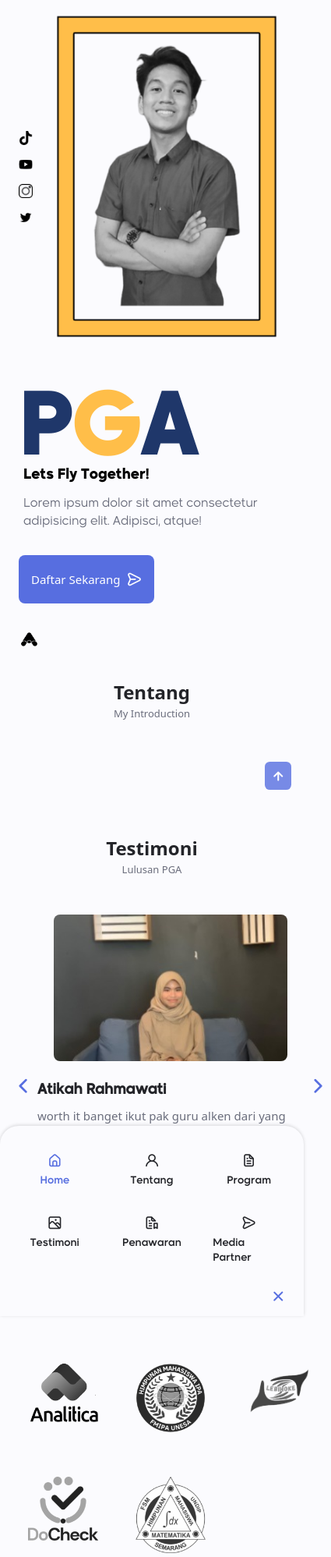
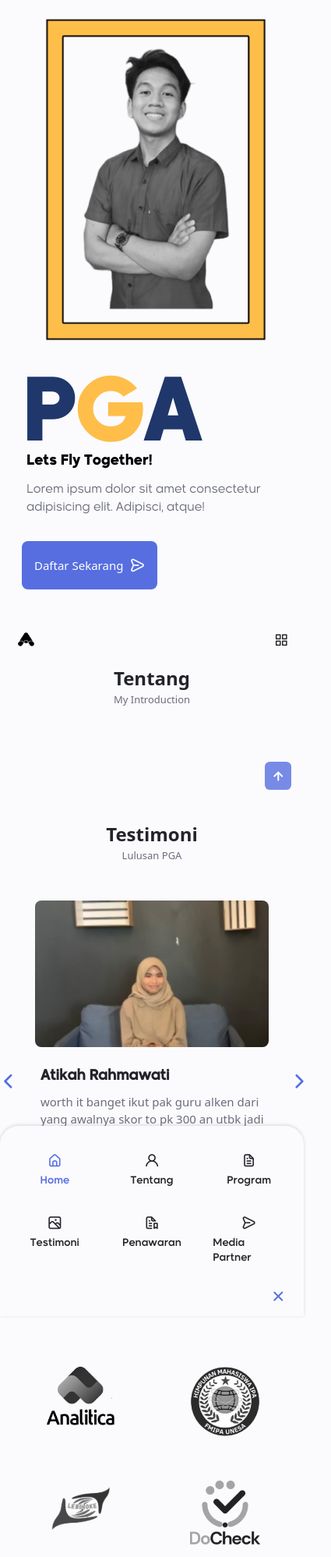
Before and after one commit to PGA-4-0/SYNES-NEW, a website: page index.html in a window 390 px wide. Shown: the top 1997 px of the page at 78% size, 425 px wide, since content can reach past the window. Drawn offline with nearby package versions, Linux system fonts and the light colour scheme.

Commit message:
fix responsive

```diff
--- a/assets/css/style.css
+++ b/assets/css/style.css
@@ -87,7 +87,7 @@ body.dark-theme {
 
 /*========== Button Dark/Light ==========*/
 .nav_btns {
-    display: flex;
+    /* display: flex; */
     align-items: center;
 }
 
@@ -161,7 +161,7 @@ img {
 /*==================== LAYOUT ====================*/
 .container {
     max-width: 768px;
-    margin-left: var(--mb-1-5);
+    /* margin-left: var(--mb-1-5); */
     margin-right: var(--mb-1-5);
 }
 
@@ -286,18 +286,9 @@ img {
 }
 
 .home_social {
-    display: grid;
+    /* display: grid; */
     grid-template-columns: max-content;
     row-gap: 1rem;
-}
-
-.home_social-icon {
-    font-size: 1.25rem;
-    color: var(--first-color);
-}
-
-.home_social-icon:hover {
-    color: var(--first-color-alt);
 }
 
 .home_blob {
@@ -648,7 +639,7 @@ img {
 }
 
 .swiper-button-prev {
-    left: -.5rem;
+    left: -0.2rem;
 }
 
 .swiper-button-next {
@@ -931,7 +922,7 @@ img {
 
 /*==================== MEDIA QUERIES ====================*/
 /* For small devices */
-@media screen and (max-width: 350px) {
+/* @media screen and (max-width: 350px) {
     .container {
         margin-right: var(--mb-1);
         margin-left: var(--mb-1);
@@ -970,7 +961,7 @@ img {
     .home_blob {
         width: 280px;
     }
-}
+} */
 
 /* For medium devices */
 @media screen and (min-width: 568px) {
--- a/index.html
+++ b/index.html
@@ -20,7 +20,11 @@
     <!-- (HEADER) -->
     <header class="header" id="header">
         <nav class="nav container">
-            <a href="#" class="nav_logo"><img src="./assets/icons/main-logo.png" alt="main-logo" width="27px"></a>
+            <a href="#" class="nav_logo pl-5 md:pl-0"><img src="./assets/icons/main-logo.png" alt="main-logo"
+                    width="27px"></a>
+            <div class="nav_toogle pr-5" id="nav-toggle">
+                <i class="uil uil-apps"></i>
+            </div>
             <div class="nav_menu" id="nav-menu">
                 <ul class="nav_list grid font-madamed">
                     <li class="nav_item">
@@ -66,7 +70,7 @@
         <section class="home section" id="home">
             <div class="home_container container grid">
                 <div class="home_content grid">
-                    <div class="home_social xs-max:mt-20">
+                    <div class="hidden home_social md:grid">
                         <a href="https://www.tiktok.com/@pakgurualken?_t=8a9Ey9ymqKv&_r=1" target="_blank"
                             class="home_social-icon">
                             <img src="./assets/icons/tik-tok.png" alt="tiktok" width="18px">
@@ -84,12 +88,15 @@
                             <img src="./assets/icons/tw.png" alt="twitter" width="18px">
                         </a>
                     </div>
-                    <div class="home-img xs-max:absolute top-0 ml-10 sm:pl-11">
+                    <div class="absolute home-img left-[50px] mb-96 md:hidden">
+                        <img class="home_blob-img" src="./assets/img/Alken.png" alt="main-img">
+                    </div>
+                    <div class="hidden home-img md:block md:ml-10">
                         <img class="home_blob-img" src="./assets/img/Alken.png" alt="main-img">
                     </div>
 
-                    <div class="home_data xs-max:mt-36">
-                        <h1 class="home_title xs-max:h-[140px] sm:h-[145px]"> <span class="font-madabold"
+                    <div class="home_data mt-[350px] pl-7 md:mt-0 md:pl-0">
+                        <h1 class="home_title h-[140px] md:h-[145px]"> <span class="font-madabold"
                                 style="color:#1F376A ;">P</span><span class="font-madabold"
                                 style="color: #FFBE49;">G</span><span class="font-madabold"
                                 style="color: #1F376A;">A</span></h1>
@@ -118,40 +125,6 @@
             <h2 class="section_title">Tentang</h2>
             <span class="section_subtitle">My Introduction</span>
 
-            <!-- <div class="about_container container grid">
-                <img src="assets/img/ryhn.jpg" alt="" class="about_img">
-
-                <div class="about_data">
-                    <p class="about_description">Students of second year informatics program study with educational of
-                        programming language. Good in English with good communication and interpersonal skills. A fast
-                        learner with strong-time management skill. Strong work ethic in team or individual settings to
-                        drive product success and process efficiency. Strong troubleshooting and problem solving skills
-                        with an analytical mindset.</p>
-
-                    <div class="about_info">
-                        <div>
-                            <span class="about_info-title">±1</span>
-                            <span class="about_info-name">Years <br> experience</span>
-                        </div>
-
-                        <div>
-                            <span class="about_info-title">±11</span>
-                            <span class="about_info-name">Exercise <br> projects</span>
-                        </div>
-
-                        <div>
-                            <span class="about_info-title">02</span>
-                            <span class="about_info-name">Organization</span>
-                        </div>
-                    </div>
-
-                    <div class="about_buttons">
-                        <a download="" href="assets/pdf/CV-Rayhan Illyas Annabil.pdf" class="button button--flex">
-                            Download CV<i class="uil uil-download-alt button_icon"></i>
-                        </a>
-                    </div>
-                </div>
-            </div> -->
         </section>
 
 
@@ -160,13 +133,13 @@
             <h2 class="section_title">Testimoni</h2>
             <span class="section_subtitle">Lulusan PGA</span>
 
-            <div class=" personal_container container swiper-container xs-max:pr-">
+            <div class=" personal_container container swiper-container">
                 <div class="swiper-wrapper">
                     <!-- (PORTOFOLIO 1) -->
                     <div class="testimoni_content grid swiper-slide">
                         <img src="assets/img/naufal.jpg" alt="" class="testimoni_img">
 
-                        <div class="testimoni_data">
+                        <div class="testimoni_data pl-7 md:pl-0">
                             <h3 class="testimoni_title font-madamed">Muhammad Zakiul Naufal</h3>
                             <p class="testimoni_desc">Kelas PGA sangat membantu aku dalam belajar sb khususnya subtest
                                 pk, tiap hari ada latsol jadi makin terbiasa dengan soal sb. Nilai pk ku awalnya di to²
@@ -180,7 +153,7 @@
                     <div class="testimoni_content grid swiper-slide">
                         <img src="assets/img/yuan.jpg" alt="" class="testimoni_img">
 
-                        <div class="testimoni_data">
+                        <div class="testimoni_data pl-7 md:pl-0">
                             <h3 class="testimoni_title font-madamed">Divada Yuan Syahrani</h3>
                             <p class="testimoni_desc">Belajar PK di PGA seru cara pembahasannya bisa dipahami, karna PK
                                 merupakan pelajaran yg sulit menurutku Alhamdulillah kemarin dpt nilai SBMPTN tertinggi
@@ -192,7 +165,7 @@
                     <div class="testimoni_content grid swiper-slide">
                         <img src="assets/img/cahyanti.jpg" alt="" class="testimoni_img">
 
-                        <div class="testimoni_data">
+                        <div class="testimoni_data pl-7 md:pl-0">
                             <h3 class="testimoni_title font-madamed">Miftachul Cahyanti</h3>
                             <p class="testimoni_desc">Senang bisa ikutan belajar bareng di PGA, Kakak
                                 Kakak facilitatornya santai dan asik banget. Gara gara ikutan PGA ini nilai mm aku di
@@ -208,7 +181,7 @@
                     <div class="testimoni_content grid swiper-slide">
                         <img src="assets/img/atikah.jpg" alt="" class="testimoni_img">
 
-                        <div class="testimoni_data">
+                        <div class="testimoni_data pl-7 md:pl-0">
                             <h3 class="testimoni_title font-madamed">Atikah Rahmawati</h3>
                             <p class="testimoni_desc">worth it banget ikut pak guru alken dari yang awalnya skor to pk
                                 300 an utbk jadi bisa 700 an makasih banyak kakak" PGA 🙏🙏 </p>
@@ -232,7 +205,7 @@
 
         <!-- =====SPONSOR===== -->
         <section class="sponsor section" id="sponsor">
-            <div class="sponsor_container container grid py-10">
+            <div class="sponsor_container container grid py-10 px-5 md:px-0">
                 <div class="sponsor_content">
                     <img src="assets/img/analitica.png" alt="" class="sponsor_img">
                 </div>
@@ -261,7 +234,7 @@
     <!-- (FOOTER) -->
     <footer class="footer">
         <div class="footer_bg">
-            <div class="footer_container container grid">
+            <div class="footer_container container grid pl-7 md:pl-0">
                 <div>
                     <h1 class="mb-2 text-6xl"><span class="font-madabold" style="color:#1F376A ;">P</span><span
                             class="font-madabold" style="color: #FFBE49;">G</span><span class="font-madabold"
--- a/tailwind.config.js
+++ b/tailwind.config.js
@@ -11,20 +11,6 @@ module.exports = {
                 'madaxb': ['Madani XB', 'sans-serif'],
                 'madablack': ['Madani Black', 'sans-serif'],
             },
-            screens: {
-                xs: "300px",
-                "xs-max": { max: "456px" },
-                sm: "576px",
-                "sm-max": { max: "576px" },
-                md: "768px",
-                "md-max": { max: "768px" },
-                lg: "992px",
-                "lg-max": { max: "992px" },
-                xl: "1200px",
-                "xl-max": { max: "1200px" },
-                "2xl": "1320px",
-                "2xl-max": { max: "1320px" },
-            },
         },
 
     },
```
Also changed, not shown: assets/css/output.css. Lines whose indentation alone changed are shown as unchanged.
